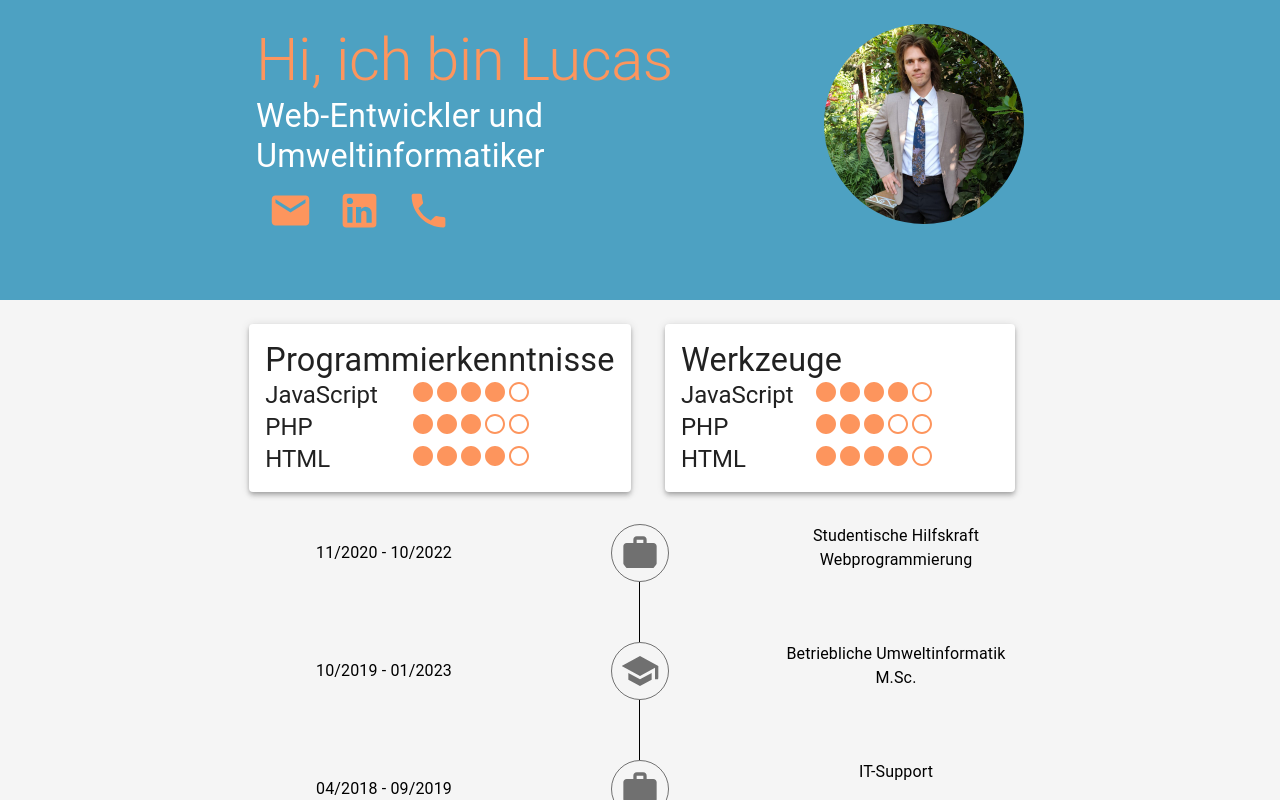
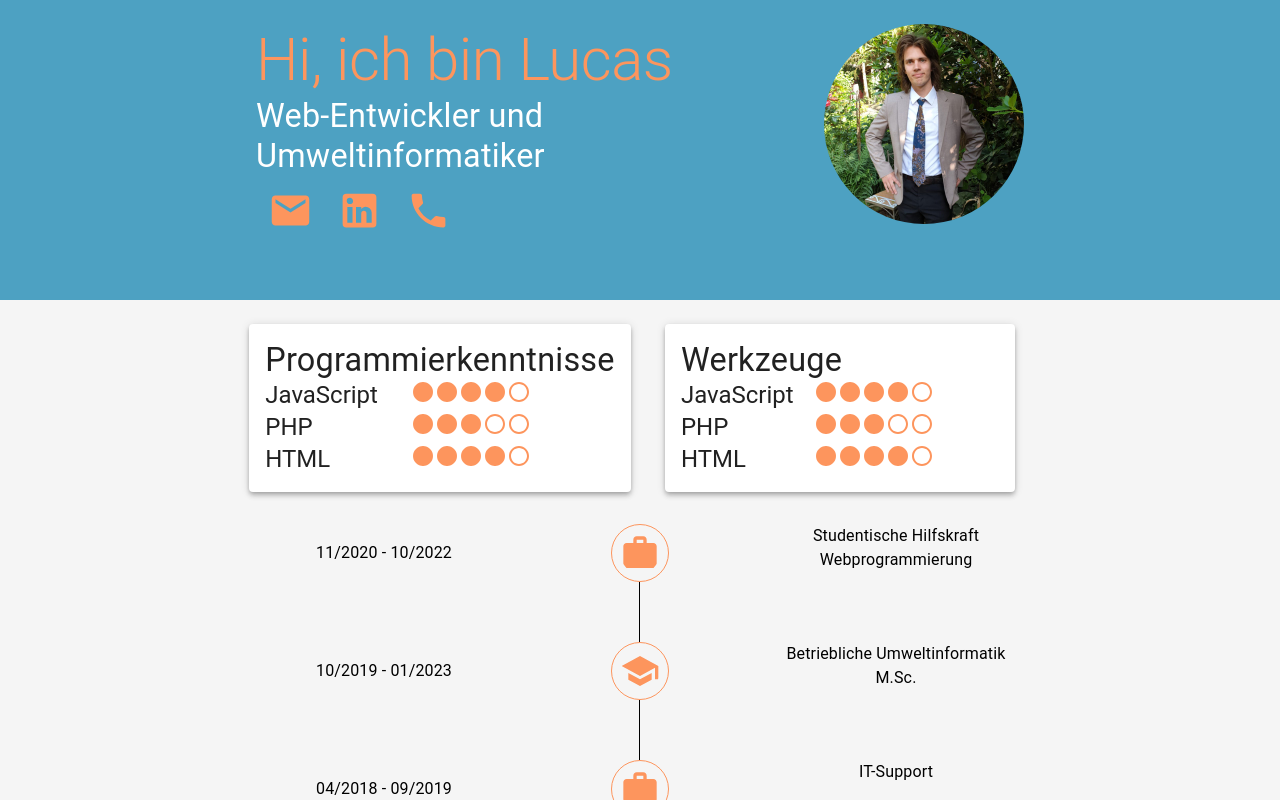
Before and after one commit to lucas-ipsum/lucas-cv, a React (Create React App) app: page / in a window 1280 px wide. Shown: the top 800 px of the page. Built offline with nearby package versions, Linux system fonts and the light colour scheme.

Commit message:
color time line icon

```diff
--- a/src/components/TimeLineItem/TimeLineItemComponents/TimeLineIcon.js
+++ b/src/components/TimeLineItem/TimeLineItemComponents/TimeLineIcon.js
@@ -32,7 +32,7 @@ return (
     <Box>
         {openWindow ? <TimeLineDialogWindow onClose={onClose} open={openWindow} title={props.id} beginDate={props.beginDate} endDate={props.endDate} institution={props.institution} data={props.data}/> : null}
         <Box sx={{height: '58px'}}>
-            <IconButton onClick={btnClicked}>
+            <IconButton color='primary' onClick={btnClicked}>
                 {icon}
             </IconButton>
         </Box>
```
